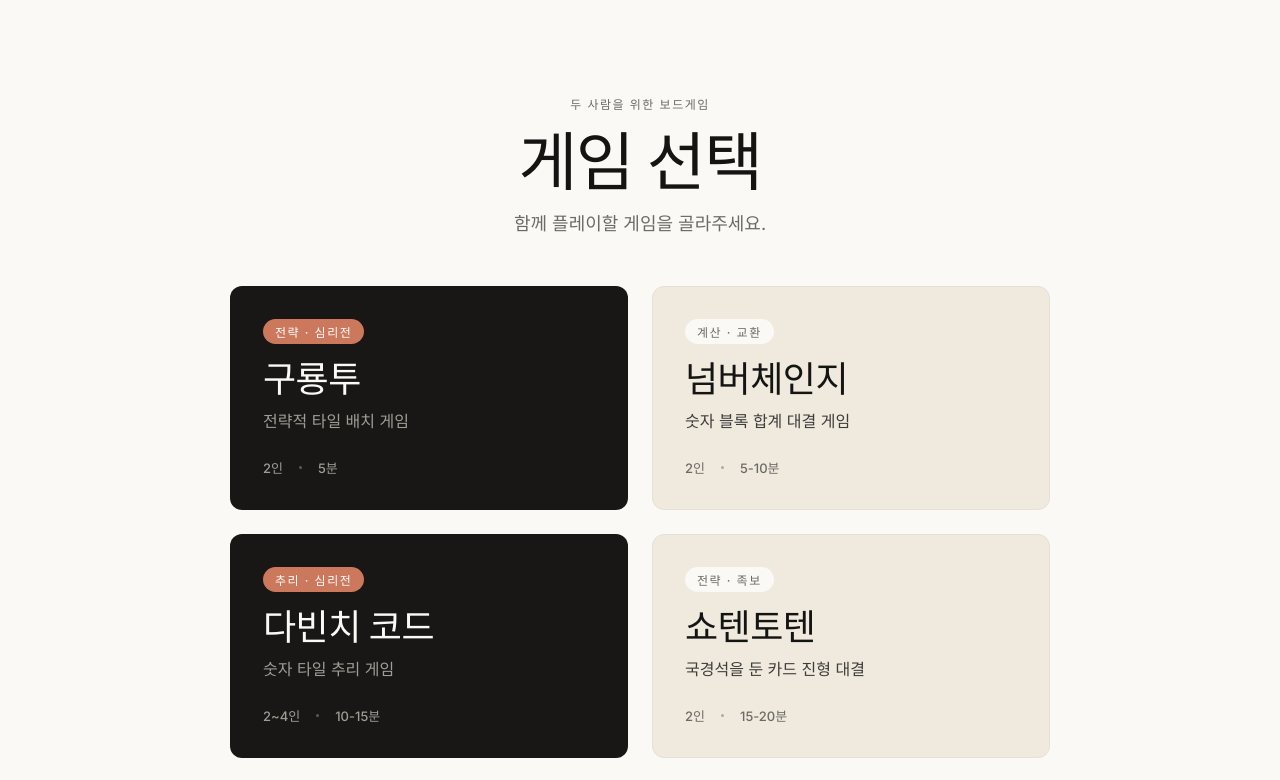
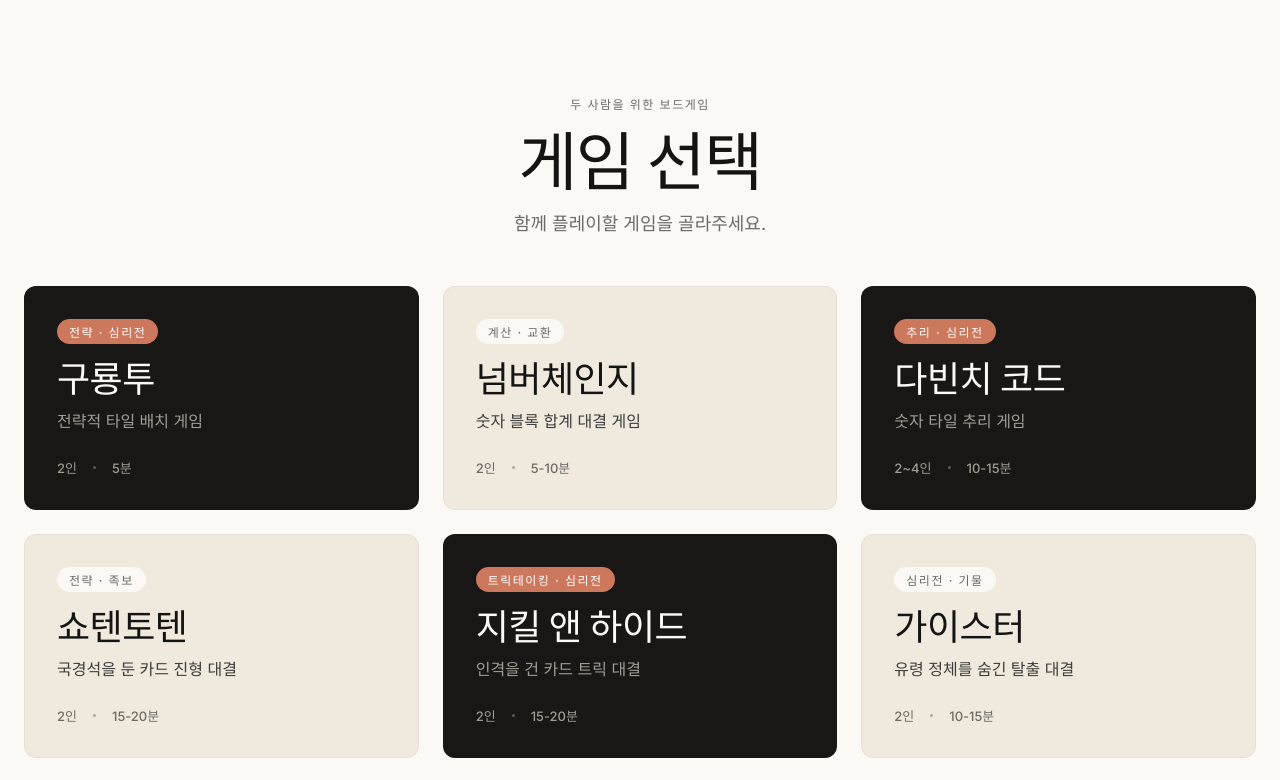
Before and after one commit to kobums/ninedragons_web, a React (Vite) app: page / in a window 1280 px wide. Shown: the top 780 px of the page. Built offline with nearby package versions, Linux system fonts and the light colour scheme; no server answers.

Commit message:
style(selection): 게임 선택 그리드 데스크탑 폭 확장 — 820px→1560px, auto-fit으로 2~4열

```diff
--- a/src/components/GameSelection.css
+++ b/src/components/GameSelection.css
@@ -16,7 +16,9 @@
 
 .game-selection .game-selection-container {
   width: 100%;
-  max-width: 820px;
+  /* 데스크탑에서 카드 그리드가 화면을 쓰도록 넓게 — auto-fit 그리드가
+     폭에 따라 2~4열로 자연 확장된다 (모바일은 기존과 동일) */
+  max-width: 1560px;
 }
 
 /* ---------- Header ---------- */
```
